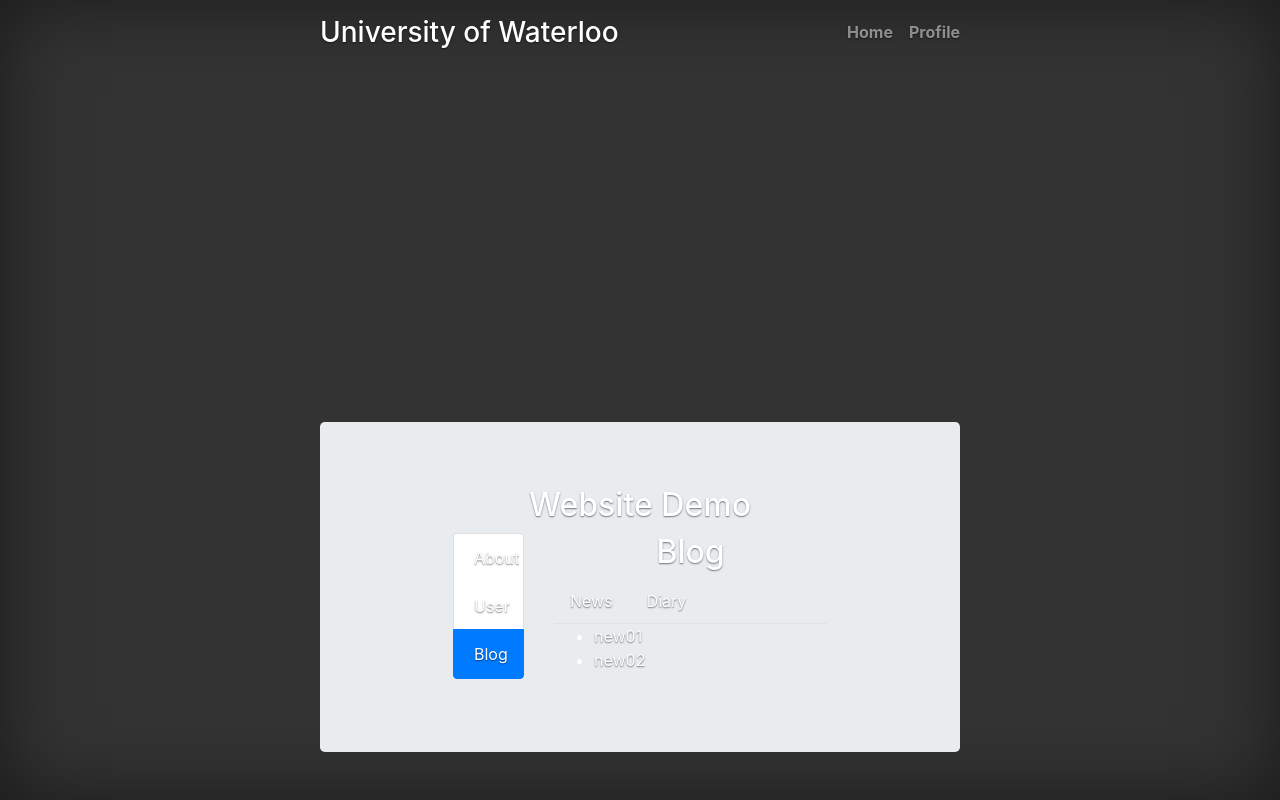
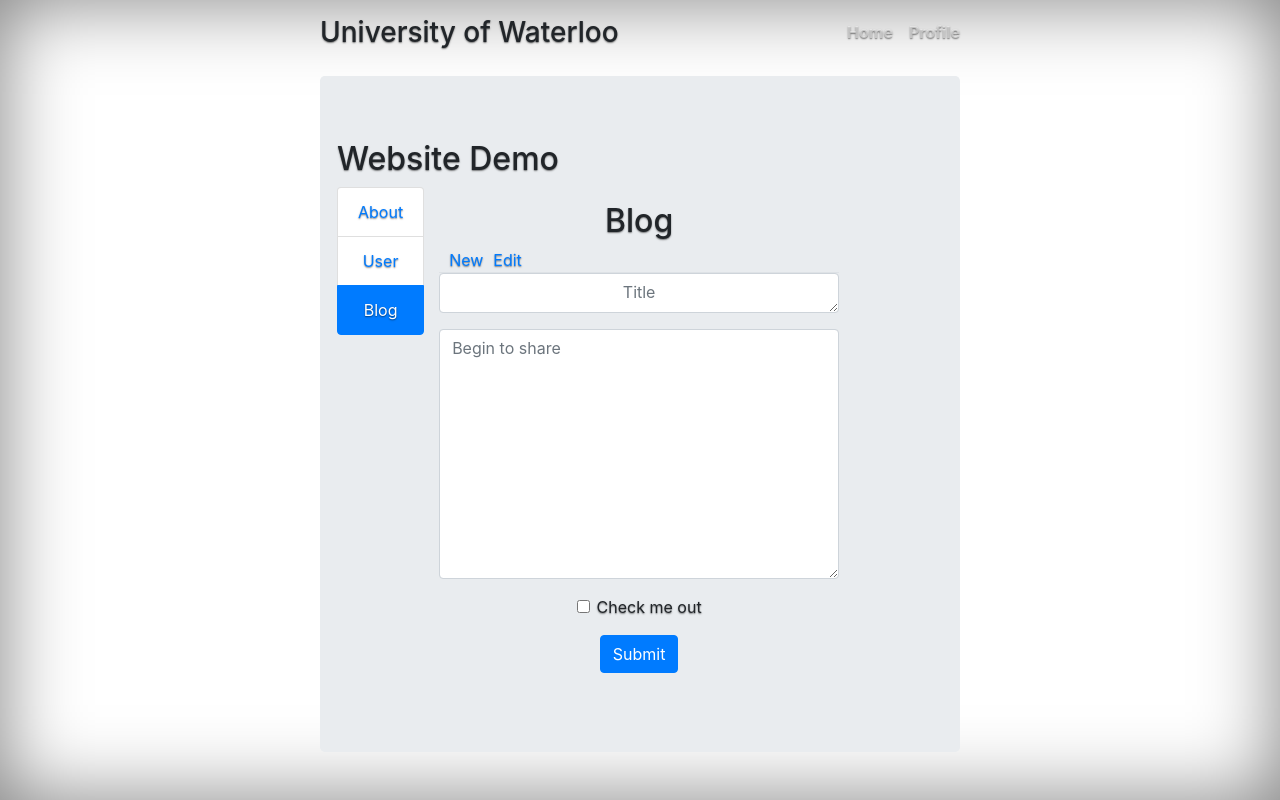
Before and after one commit to JunyiZhao720/Personal-Website, a React (Create React App) app in the folder src/main/frontend/: page /manager/blog/news in a window 1280 px wide. Built offline with nearby package versions, Linux system fonts and the light colour scheme.

Commit message:
add blog and user setting

```diff
--- a/src/main/frontend/src/Components/Manage/blog.jsx
+++ b/src/main/frontend/src/Components/Manage/blog.jsx
@@ -5,7 +5,7 @@ import {
     NavLink,
     Redirect
 } from "react-router-dom";
-import News from "./news";
+import Newpost from "./newpost";
 import Diary from "./diary";
 export default class Blog extends Component {
 
@@ -16,14 +16,14 @@ export default class Blog extends Component {
                 <div>
                     <ul className="nav nav-tabs">
                         <li>
-                            <NavLink to='/manager/blog/news'>News</NavLink>
+                            <NavLink to='/manager/blog/news' style={{paddingLeft:10}}>New</NavLink>
                         </li>
                         <li>
-                            <NavLink to="/manager/blog/diary">Diary</NavLink>
+                            <NavLink to="/manager/blog/diary" style={{paddingLeft:10}}>Edit</NavLink>
                         </li>
                     </ul>
                     <Switch>
-                        <Route path='/manager/blog/news' component={News} />
+                        <Route path='/manager/blog/news' component={Newpost} />
                         <Route path='/manager/blog/diary' component={Diary} />
                         <Redirect to='/manager/blog/news'/>
                     </Switch>
--- a/src/main/frontend/src/Components/Manage/manager.css
+++ b/src/main/frontend/src/Components/Manage/manager.css
@@ -503,7 +503,7 @@ html {
     display: table;
     content: " ";
 }
-<style>
+
  .clearfix:before, .clearfix:after, .dl-horizontal dd:before, .dl-horizontal dd:after, .container:before, .container:after, .container-fluid:before, .container-fluid:after, .row:before, .row:after, .form-horizontal .form-group:before, .form-horizontal .form-group:after, .btn-toolbar:before, .btn-toolbar:after, .btn-group-vertical > .btn-group:before, .btn-group-vertical > .btn-group:after, .nav:before, .nav:after, .navbar:before, .navbar:after, .navbar-header:before, .navbar-header:after, .navbar-collapse:before, .navbar-collapse:after, .pager:before, .pager:after, .panel-body:before, .panel-body:after, .modal-footer:before, .modal-footer:after {
      display: table;
      content: " ";
@@ -512,7 +512,7 @@ html {
     display: table;
     content: " ";
 }
-<style>
+
  *:before, *:after {
      box-sizing: border-box;
  }
--- /dev/null
+++ b/src/main/frontend/src/Components/Manage/newpost.jsx
@@ -0,0 +1,47 @@
+import React,{Component} from "react"
+export default class Newpost extends Component {
+    state = {
+        news :[]
+    }
+
+    componentDidMount() {
+        //模仿ajax得到后台数据
+        setTimeout(()=>{
+            const news =[
+                {title:'new01', id: 1},
+                {title:'new02', id: 2}
+            ]
+           this.setState({news})
+        },1000)
+
+    }
+
+    render() {
+        return(
+            <div>
+                <div>
+                    <form>
+                        <div className="form-group">
+
+                            <textarea type="title" className="form-control" id="exampleInputEmail1"
+                                      aria-describedby="emailHelp" placeholder='Title' style = {{width:400, height:40,textAlign:'center'}}></textarea>
+
+                        </div>
+                        <div className="form-group">
+
+                            <textarea type="text" className="form-control" id="exampleInputPassword1" style = {{width:400, height:250,textAlign:'left'}} placeholder='Begin to share'></textarea>
+                        </div>
+                        <div className="form-group form-check">
+                            <input type="checkbox" className="form-check-input" id="exampleCheck1"/>
+                            <label className="form-check-label" htmlFor="exampleCheck1">Check me out</label>
+
+                        </div>
+                        <button type="submit" className="btn btn-primary">Submit</button>
+                    </form>
+
+                </div>
+            </div>
+        )
+    }
+
+}
--- a/src/main/frontend/src/Components/Manage/news.jsx
+++ /dev/null
@@ -1,41 +0,0 @@
-import React,{Component} from "react"
-export default class News extends Component {
-    state = {
-        news :[]
-    }
-
-    componentDidMount() {
-        //模仿ajax得到后台数据
-        setTimeout(()=>{
-            const news =[
-                {title:'new01', id: 1},
-                {title:'new02', id: 2}
-            ]
-           this.setState({news})
-        },1000)
-
-    }
-
-    render() {
-        return(
-            <div>
-                <ul>
-
-
-                    {
-                       this.state. news.map((n,index)=>(
-                           <li className="text-left" key={index}>
-                              <a> {n.title}</a>
-                           </li>
-                           )
-
-
-                        )
-                    }
-
-                </ul>
-            </div>
-        )
-    }
-
-}
--- a/src/main/frontend/src/Components/Manage/user.jsx
+++ b/src/main/frontend/src/Components/Manage/user.jsx
@@ -1,22 +1,32 @@
 import {render} from 'react-dom'
 import React,{Component} from "react"
 import {NavLink, Redirect, Route, Switch} from "react-router-dom";
-import News from "./news";
+import Newpost from "./newpost";
 import Diary from "./diary";
 export default class User extends Component {
 
     render() {
         return(
             <div>
-                <h2>User</h2>
-               <ul>
-                   <li>
-                       <a> setting</a>
-                   </li>
-                   <li>
-                       <a>profile</a>
-                   </li>
-               </ul>
+                <form>
+                    <div className="form-group">
+                        <label htmlFor="exampleInputEmail1">userName</label>
+                        <input type="email" className="form-control" id="exampleInputEmail1"
+                               aria-describedby="emailHelp"/>
+
+                        </div>
+                    <div className="form-group">
+                        <label htmlFor="exampleInputPassword1">Password</label>
+                        <input type="password" className="form-control" id="exampleInputPassword1"/>
+                    </div>
+                    <div className="form-group form-check">
+                        <input type="checkbox" className="form-check-input" id="exampleCheck1"/>
+                            <label className="form-check-label" htmlFor="exampleCheck1">Check me out</label>
+                        <small id="emailHelp" className="form-text text-muted">We'll never share your information with
+                            anyone else.</small>
+                    </div>
+                    <button type="submit" className="btn btn-primary">Submit</button>
+                </form>
 
             </div>
         )
--- a/src/main/frontend/src/Components/manager.jsx
+++ b/src/main/frontend/src/Components/manager.jsx
@@ -8,7 +8,7 @@ import React,{Component} from "react";
 import About from "./Manage/about";
 import User from "./Manage/user";
 import Blog from "./Manage/blog";
-import './Manage/manager.css'
+// import './Manage/manager.css'
 import Container from 'react-bootstrap/Container'
 
 export default class Manager extends Component {
@@ -18,7 +18,7 @@ export default class Manager extends Component {
 
             <div className="jumbotron">
                 <div className="row">
-                    <div className="col-xs-offset-2 col-xs-8">
+                    <div className="">
                         <div className="page-header">
                             <h2>Website Demo</h2>
                         </div>
@@ -26,7 +26,7 @@ export default class Manager extends Component {
                 </div>
 
                 <div className="row">
-                    <div className="col-xs-2 col-xs-offset-2">
+                    <div className="">
                         <div className="list-group">
                             {/*导航路由链接*/}
                             <NavLink className="list-group-item" to='/manager/about'>About</NavLink>
@@ -34,9 +34,9 @@ export default class Manager extends Component {
                             <NavLink className="list-group-item" to='/manager/Blog'>Blog</NavLink>
                         </div>
                     </div>
-                    <div className="col-xs-6">
+                    <div className="">
                         <div className="panel">
-                            <div className="panel-body">
+                            <div className="panel-body" style={{padding:15}}>
                                 {/*可切换的路由组件*/}
                                 <Switch>
                                     <Route path='/manager/about' component={About}/>
--- a/src/main/frontend/src/index.js
+++ b/src/main/frontend/src/index.js
@@ -3,7 +3,9 @@ import ReactDOM from 'react-dom';
 import App from './App';
 import * as serviceWorker from './serviceWorker';
 import 'bootstrap/dist/css/bootstrap.css';
-import './index.css';
+
+
+// import './index.css';
 
 ReactDOM.render(<App />, document.getElementById('root'));
 
```
